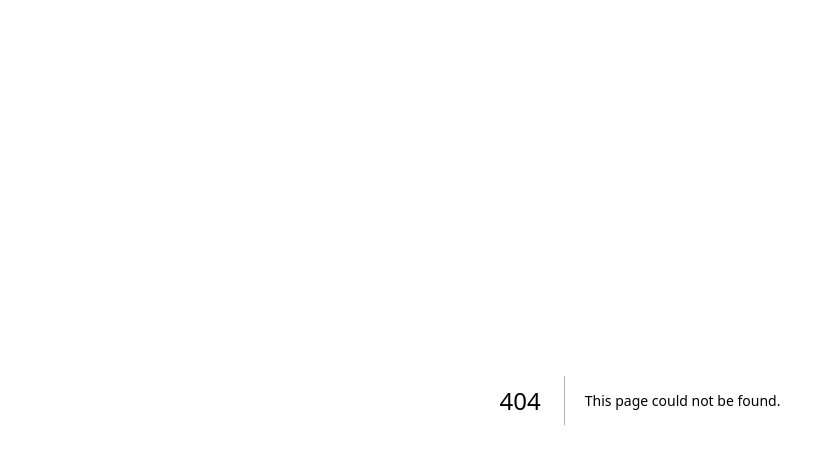
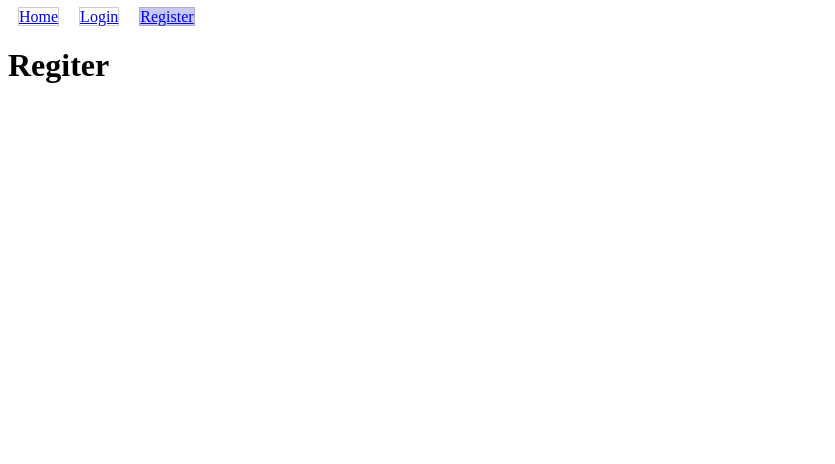
Before and after one commit to AndreyMartinez/nextPractice, a Next.js app in the folder 01-next/: page /login/register in a window 1280 px wide. Before the commit this address had no page. Shown: the top 464 px of the page, without its empty margins (0-835 px from the left). Built offline with nearby package versions, Linux system fonts and the light colour scheme.

Commit message:
implement generic Layout

```diff
--- /dev/null
+++ b/01-next/components/Navbar/Navbar.jsx
@@ -0,0 +1,20 @@
+import React from 'react';
+import Link from 'next/link';
+import { useRouter } from 'next/router'
+import styles from './Navbar.module.css';
+
+const Navbar = () => {
+  const router = useRouter();
+  console.log(router)
+  const validateClassSelected = (nav) => (router.asPath === nav ? styles.selected : '')
+
+  return (
+    <nav>
+      <Link href="/" className={`${styles.generic} ${validateClassSelected('/')}`}>Home</Link>
+      <Link href="/login/auth" className={`${styles.generic} ${validateClassSelected('/login/auth')}`}>Login</Link>
+      <Link href="/login/register" className={`${styles.generic} ${validateClassSelected('/login/register')}`}>Register</Link>
+    </nav>
+  )
+}
+
+export default Navbar;
--- /dev/null
+++ b/01-next/components/layouts/mainLayout.tsx
@@ -0,0 +1,17 @@
+import React from 'react';
+import Navbar  from '../Navbar/Navbar';
+import Head from 'next/head';
+
+const MainLayout = ({ children, titleHead }) => (
+  <>
+    <Head>
+      <title>{titleHead}</title>
+    </Head>
+    <Navbar />
+    <main>
+      {children}
+    </main>
+  </>
+)
+
+export default MainLayout;
--- /dev/null
+++ b/01-next/pages/login/register.jsx
@@ -0,0 +1,9 @@
+import MainLayout from "../../components/layouts/mainLayout";
+
+const Regiter= () => (
+  <MainLayout titleHead="Registro">
+  <h1>Regiter</h1>
+  </MainLayout>
+)
+
+export default Regiter;
```
Also changed, not shown: 01-next/components/Navbar.jsx (deleted, +0 -17 lines), 01-next/pages/contact/index.jsx (deleted, +0 -18 lines), 01-next/pages/index.jsx (+4 -9 lines), 01-next/pages/login/auth.jsx (added, +9 -0 lines), 01-next/pages/login/index.jsx (deleted, +0 -11 lines), 01-next/components/Navbar/Navbar.module.css (renamed from 01-next/components/Navbar.module.css).
